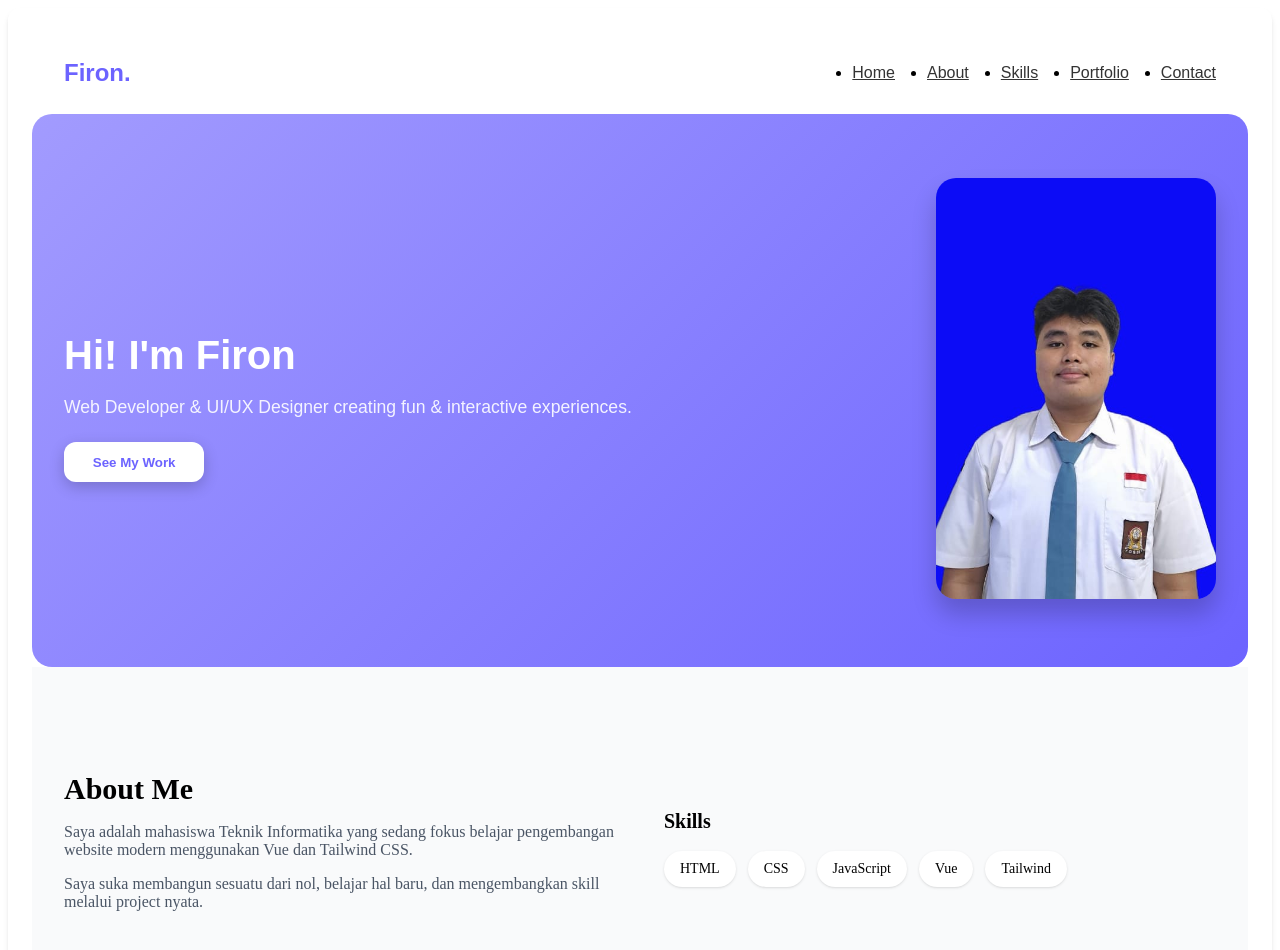
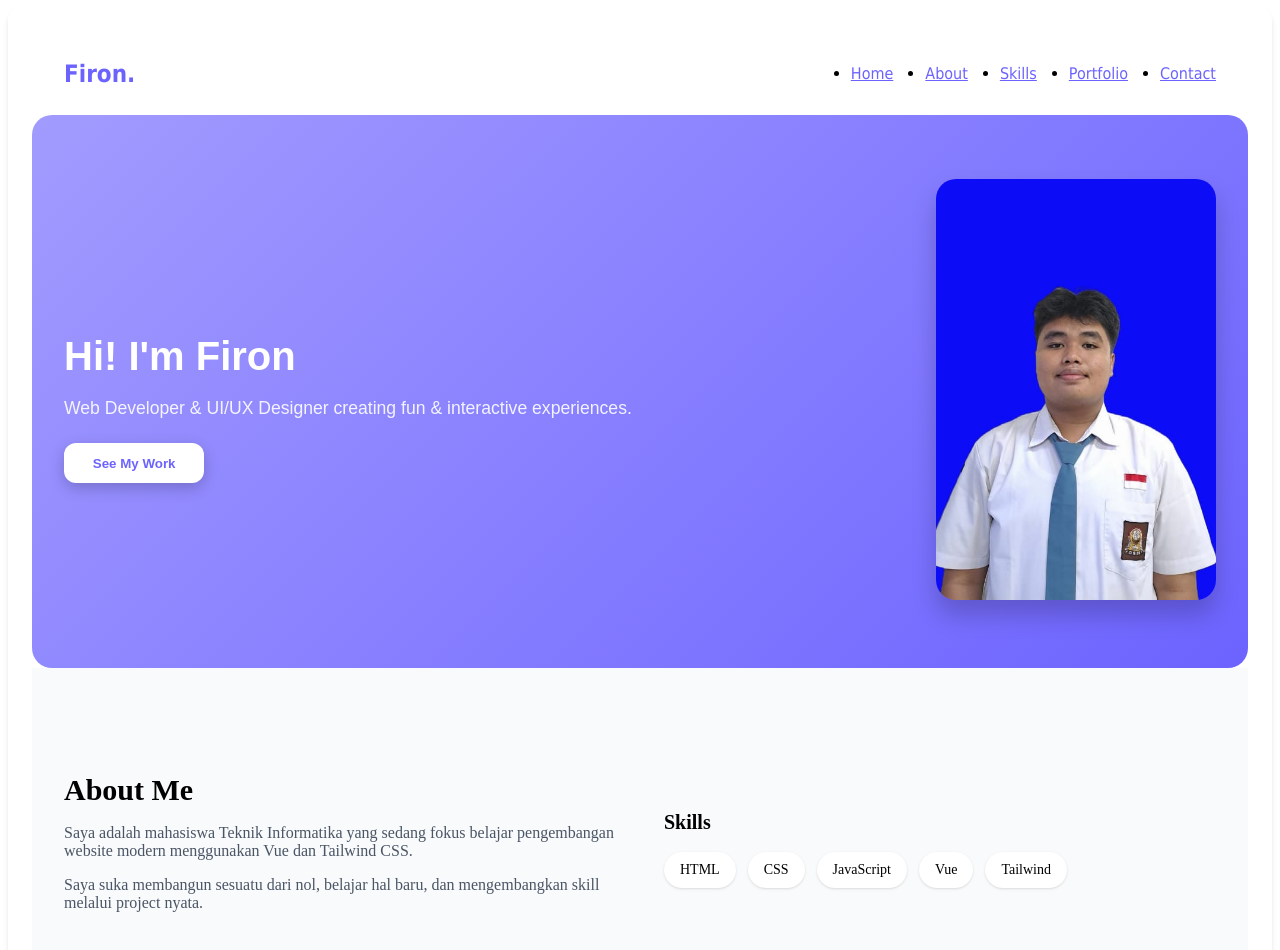
Before and after one commit to fironsahuleka2007-art/portfolio-vue, a Vue app: page / in a window 1280 px wide. Shown: the top 950 px of the page. Built offline with nearby package versions, Linux system fonts and the light colour scheme.

Commit message:
update font navbar

```diff
--- a/src/components/Navbar.vue
+++ b/src/components/Navbar.vue
@@ -47,7 +47,7 @@ function toggleMenu() {
   background: rgba(255,255,255,0.9);
   backdrop-filter: blur(6px);
   z-index: 100;
-  font-family: 'Poppins', sans-serif;
+  font-family: 'Poppins', Tahoma;
 }
 
 .logo {
@@ -62,7 +62,7 @@ function toggleMenu() {
 }
 
 .nav-item {
-  color: #333;
+  color: #6c63ff;
   font-weight: 500;
   transition: color 0.3s ease;
 }
```
